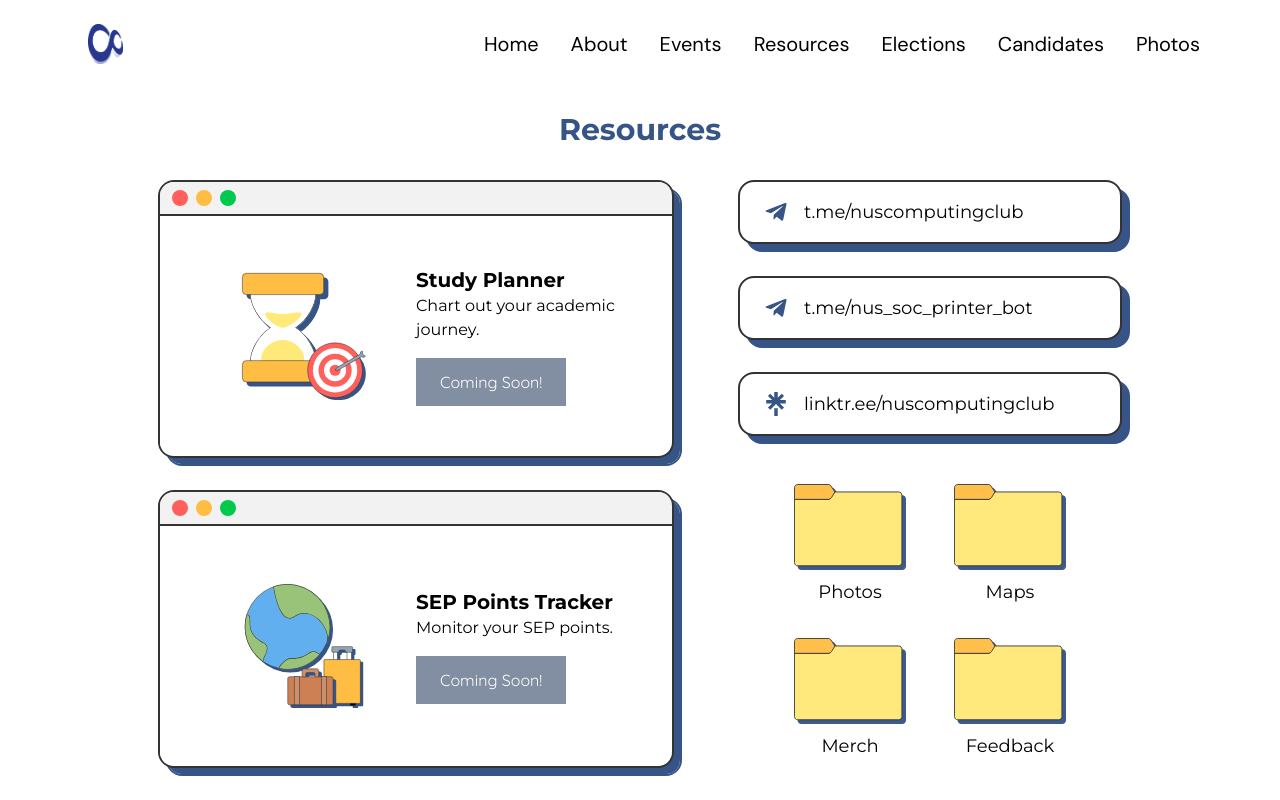
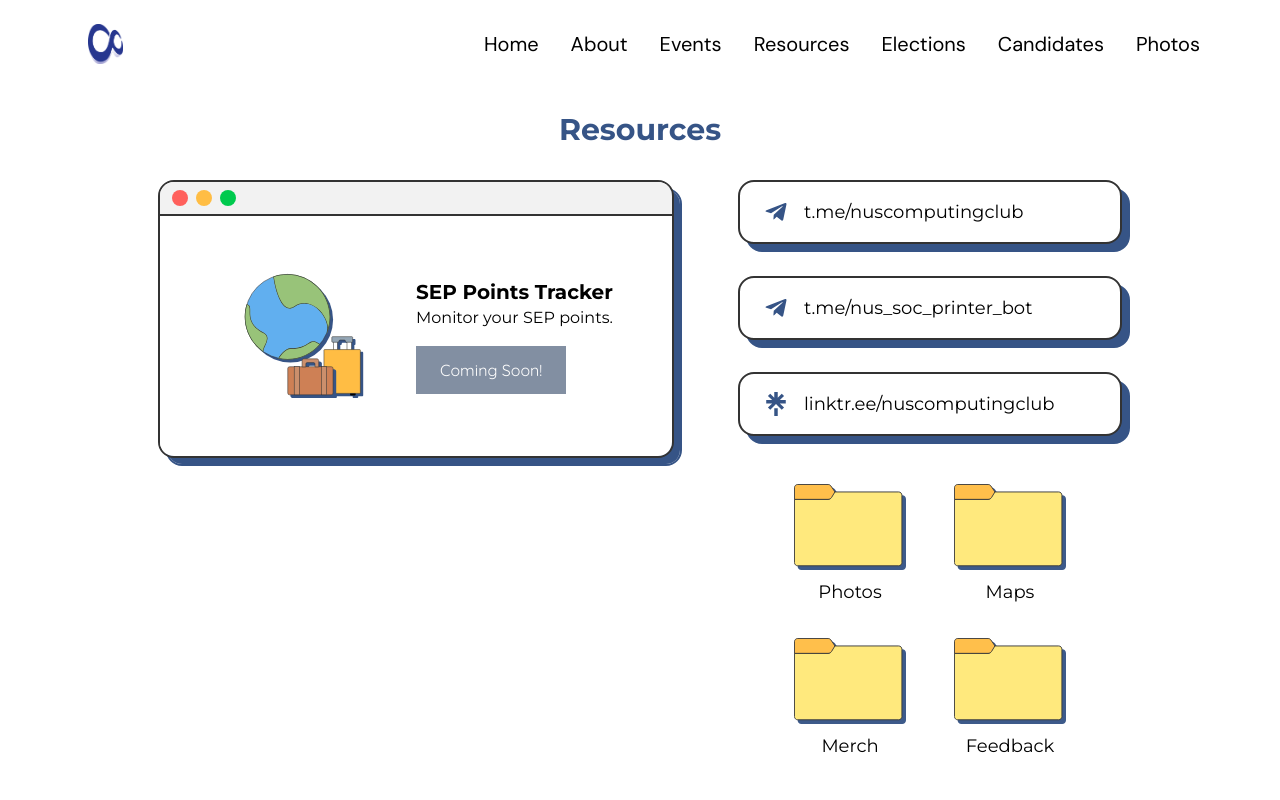
Before and after one commit to NUSComputingDev/comclub-website-2024, a React (Vite) app: page /resources in a window 1280 px wide. Shown: the top 800 px of the page. Built offline with nearby package versions, Linux system fonts and the light colour scheme.

Commit message:
Update index.tsx

```diff
--- a/src/pages/resources/index.tsx
+++ b/src/pages/resources/index.tsx
@@ -15,16 +15,6 @@ function Resources() {
 
       <section className='md:items-start'>
         <div className='resource-window-container'>
-          <WindowCard content={
-            <div className='resource-window-content'>
-              <img src='/planner_icon.svg'></img>
-              <div className='resource-window-text'>
-                <h4>Study Planner</h4>
-                <p>Chart out your academic journey.</p>
-                <button disabled>Coming Soon!</button>
-              </div>
-            </div>
-          }></WindowCard>
 
           <WindowCard content={
             <div className='resource-window-content'>
```
